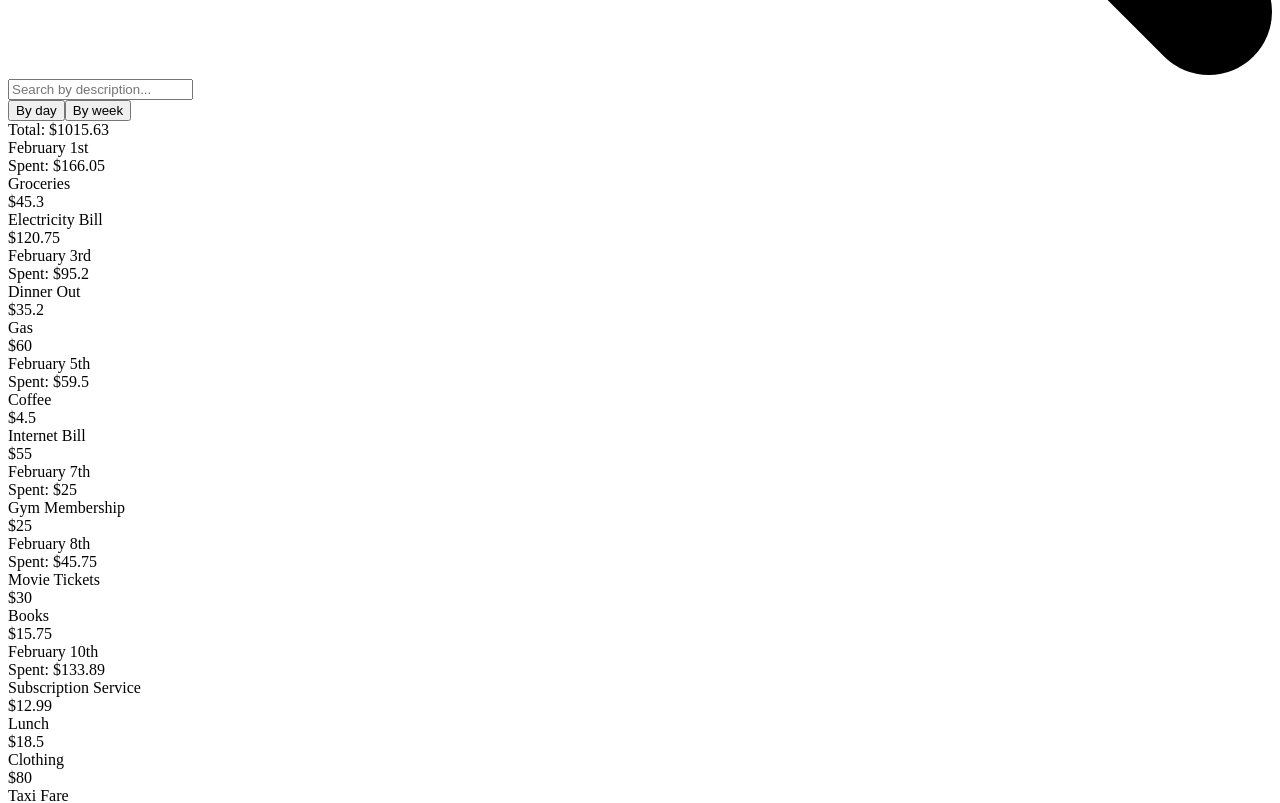
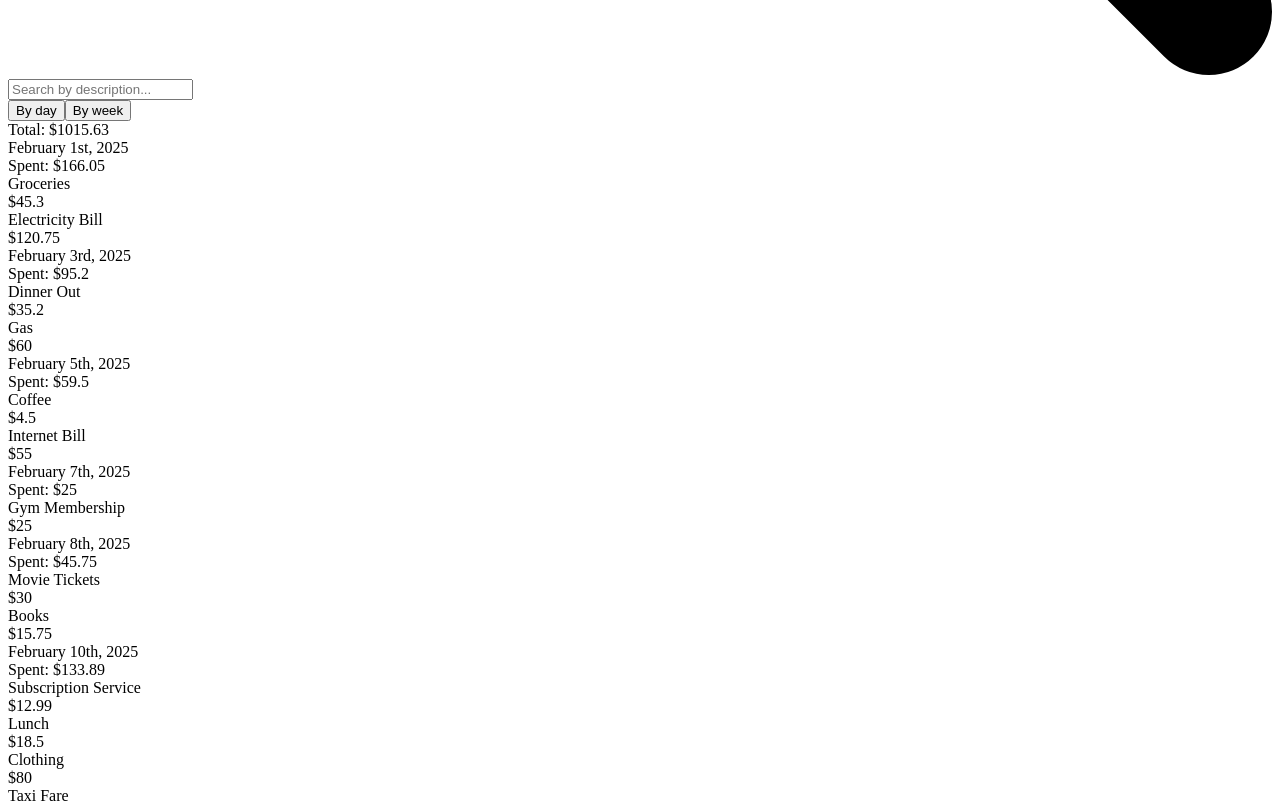
Before and after one commit to NeoScripter/expense-tracker-app, a React (Vite) app: page / in a window 1280 px wide. Shown: the part 2000-2803 px from the top of the page. Built offline with nearby package versions, Linux system fonts and the light colour scheme; the HTML template or start-up script is replaced by a standard one.

Commit message:
set up datepicker and connected it to the filter

```diff
--- a/src/App.jsx
+++ b/src/App.jsx
@@ -1,4 +1,4 @@
-import { format } from 'date-fns';
+import { format, isBefore } from 'date-fns';
 import { initialData } from './data';
 import { groupExpensesByInterval } from './utils/groupExpensesByInterval';
 import { useState } from 'react';
@@ -7,18 +7,34 @@ import calculateTotal from './utils/calculateTotal';
 import logo from './assets/logo.webp';
 import { AddExpenseForm } from './components/AddExpenseForm';
 import { DATE_GROUPINGS } from './utils/dateGroupings';
-import Calendar from './components/Calendar';
+import { DatePicker } from './components/DatePicker';
+import useLocalStorage from './hooks/useLocalStorage';
 
 function App() {
-    const [expenses, setExpenses] = useState(initialData);
+    const [expenses, setExpenses] = useLocalStorage('expenses', initialData);
     const [dateGrouping, setDateGrouping] = useState(DATE_GROUPINGS.DAY);
     const [searchQuery, setSearchQuery] = useState('');
     const [isModalOpen, setIsModalOpen] = useState(false);
+    const [startDate, setStartDate] = useState(null);
+    const [endDate, setEndDate] = useState(null);
+
+    function SelectStartDate(newDate) {
+        if (endDate != null && isBefore(endDate, newDate)) return;
+        setStartDate(newDate);
+    }
+
+    function SelectEndDate(newDate) {
+        if (startDate != null && isBefore(newDate, startDate)) return;
+        setEndDate(newDate);
+    }
+
 
     const groupedExpenses = groupExpensesByInterval(
         expenses,
         dateGrouping,
-        searchQuery
+        searchQuery,
+        startDate,
+        endDate
     );
 
     const totalAmount = calculateTotal(groupedExpenses);
@@ -46,8 +62,8 @@ function App() {
                 </header>
 
                 <div className='grid items-start sdm:grid-cols-2 sdm:gap-6 px-2 sm:px-0'>
-                  <Calendar label="Select start date" />
-                  <Calendar label="Select end date" />
+                  <DatePicker value={startDate} onChange={SelectStartDate} label="Select start date" />
+                  <DatePicker value={endDate} onChange={SelectEndDate} label="Select end date" />
 
                 </div>
 
@@ -59,13 +75,13 @@ function App() {
                     setSearchQuery={setSearchQuery}
                 />
 
-                <div className="space-y-2">
-                    {groupedExpenses.map((summary, idx) => (
+                <div className="grid gap-2 sdm:grid-cols-2">
+                    {groupedExpenses.length > 0 ? groupedExpenses.map((summary, idx) => (
                         <ExpenseSummary
                             key={idx + 'summary'}
                             expenses={summary}
                         />
-                    ))}
+                    )) : "No expenses found"}
                 </div>
             </div>{' '}
         </>
@@ -83,9 +99,9 @@ function ExpenseSummary({ expenses }) {
 
     return (
         <div className="space-y-2">
-            <div className="border border-gray-200 rounded-xs pb-6 bg-white">
+            <div className="border h-full border-gray-200 rounded-xs pb-6 bg-white">
                 <header className="flex justify-between gap-2 items-center px-4 sm:px-8 py-5 border-b border-gray-200">
-                    <div>{date && format(date, 'MMMM do')}</div>
+                    <div>{date && format(date, 'MMMM do, yyyy')}</div>
                     <div>Spent: ${total / 100}</div>
                 </header>
 
--- a/src/components/Calendar.jsx
+++ /dev/null
@@ -1,7 +0,0 @@
-import { useState } from "react"
-import { DatePicker } from "./DatePicker"
-
-export default function Calendar({ label }) {
-  const [value, setValue] = useState()
-  return <DatePicker value={value} onChange={setValue} label={label} />
-}
--- a/src/hooks/useLocalStorage.js
+++ b/src/hooks/useLocalStorage.js
@@ -1,6 +1,6 @@
 import { useEffect, useState } from 'react';
 
-export function useLocalStorage(key, initialValue) {
+export default function useLocalStorage(key, initialValue) {
     const [value, setValue] = useState(() => {
         const localValue = localStorage.getItem(key);
         if (localValue == null) {
--- a/src/utils/groupExpensesByInterval.js
+++ b/src/utils/groupExpensesByInterval.js
@@ -1,8 +1,15 @@
-import { isSameDay, isSameWeek } from 'date-fns';
+import { isBefore, isSameDay, isSameWeek } from 'date-fns';
 import { DATE_GROUPINGS } from './dateGroupings';
 
-export function groupExpensesByInterval(expenses, dateGrouping, searchQuery) {
-    const isSameInterval = dateGrouping === DATE_GROUPINGS.WEEK ? isSameWeek : isSameDay;
+export function groupExpensesByInterval(
+    expenses,
+    dateGrouping,
+    searchQuery,
+    startDate,
+    endDate
+) {
+    const isSameInterval =
+        dateGrouping === DATE_GROUPINGS.WEEK ? isSameWeek : isSameDay;
     // Sort the expenses in acsending order
     const sortedExpenses = [...expenses].sort(
         (a, b) => new Date(a.date) - new Date(b.date)
@@ -31,12 +38,16 @@ export function groupExpensesByInterval(expenses, dateGrouping, searchQuery) {
         }
 
         // Add expense to the current group if it matches the search query or if search is empty
-        if (
-            searchQuery.trim() === '' || // Include all if no search
-            expense.description
-                .toLowerCase()
-                .includes(searchQuery.trim().toLowerCase())
-        ) {
+        const matchesSearch = !searchQuery.trim() || expense.description
+            .toLowerCase()
+            .includes(searchQuery.trim().toLowerCase());
+
+        // Check that the expense is within the selected range if it's not null
+        const matchesDateRange =
+            (startDate ? isBefore(startDate, expenseDate) : true) &&
+            (endDate ? isBefore(expenseDate, endDate) : true);
+
+        if (matchesSearch && matchesDateRange) {
             currentGroup.push(expense);
         }
 
@@ -45,7 +56,7 @@ export function groupExpensesByInterval(expenses, dateGrouping, searchQuery) {
     }
 
     // Push the last group if there are remaining expenses or search is empty
-    if (currentGroup.length > 0 || searchQuery.trim() === '') {
+    if (currentGroup.length > 0) {
         groupedExpenses.push([...currentGroup]);
     }
 
```
